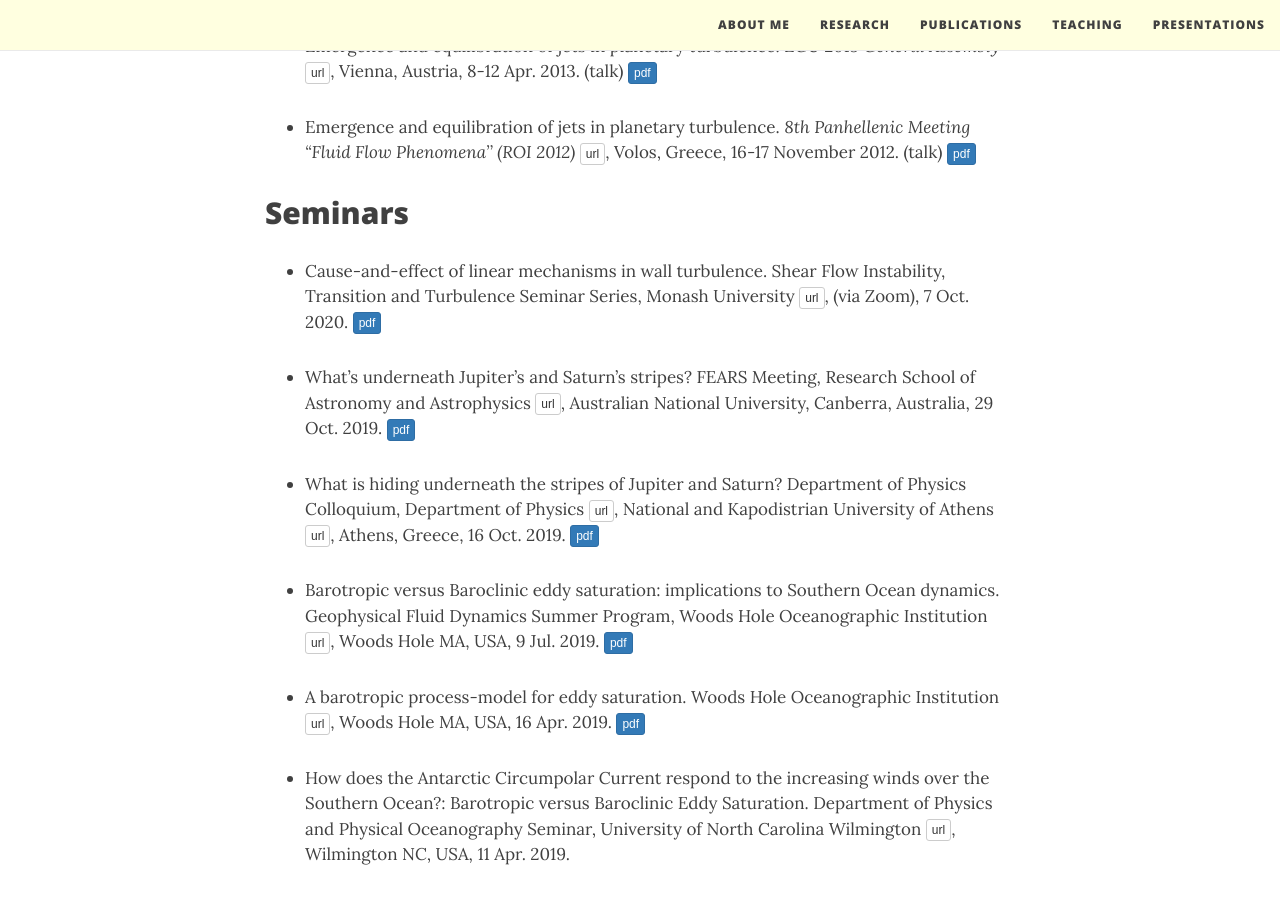
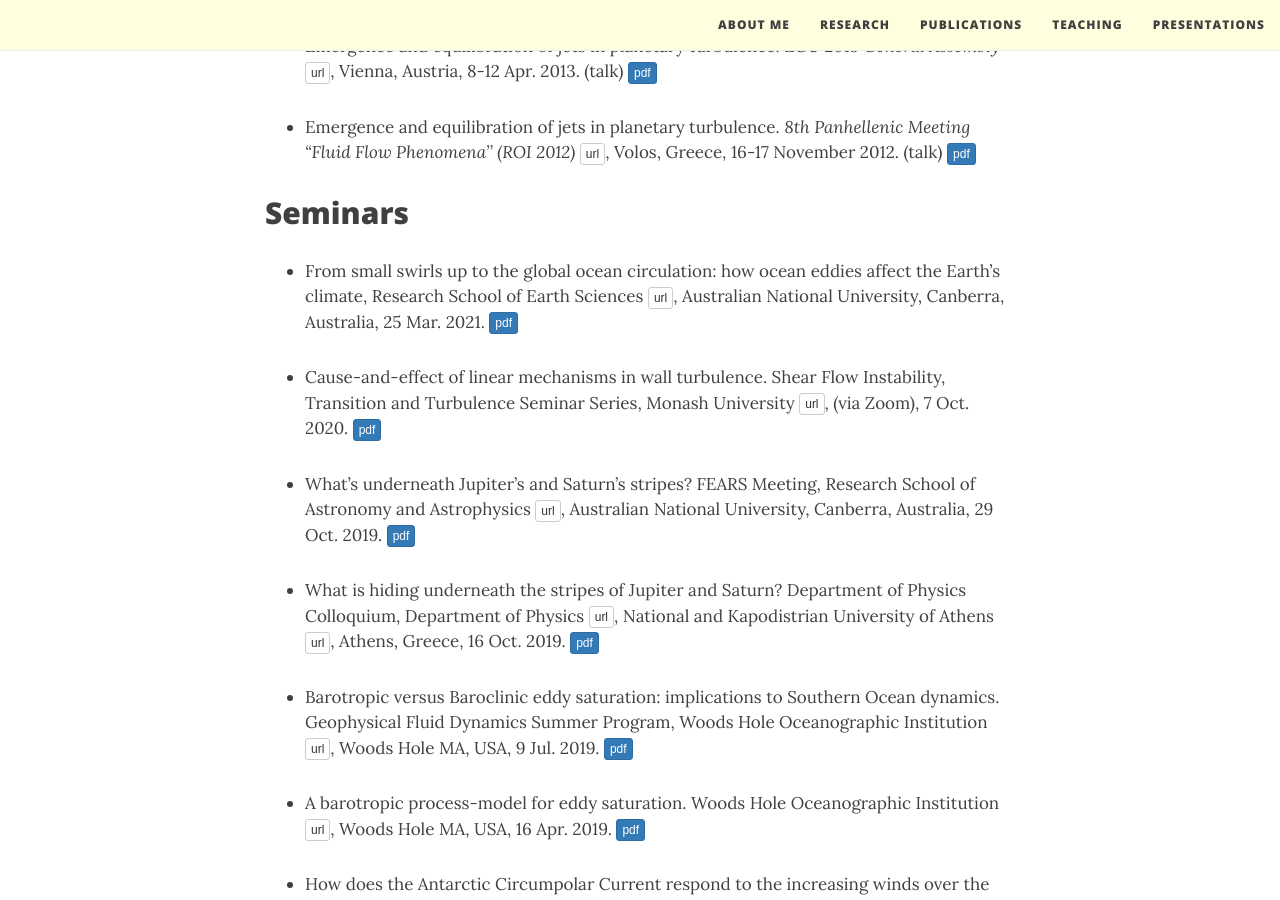
Before and after one commit to navidcy/navidcy.github.io, a Jekyll site: the page built from presentations.md, in a window 1280 px wide and 900 px high, scrolled down 1720 px. Built offline with Jekyll 4.4.1, drawn with Linux system fonts in a browser that asks for light colours; nearby versions of some CDN libraries.

Commit message:
add RSES seminar

```diff
--- a/presentations.md
+++ b/presentations.md
@@ -44,6 +44,8 @@
 
 ## Seminars
 
+- From small swirls up to the global ocean circulation: how ocean eddies affect the Earth’s climate, Research School of Earth Sciences [<span class="btn btn-default btn-xs{{end}}" style="font-family:sans-serif;">url</span>][RSES-site]{:target="_blank"}, Australian National University, Canberra, Australia, 25 Mar. 2021. [<span class="btn btn-primary btn-xs{{end}}" style="font-family:sans-serif;">pdf</span>][RSES-Mar2021]
+
 - Cause-and-effect of linear mechanisms in wall turbulence. Shear Flow Instability, Transition and Turbulence Seminar Series, Monash University [<span class="btn btn-default btn-xs{{end}}" style="font-family:sans-serif;">url</span>][Monash-site]{:target="_blank"}, (via Zoom), 7 Oct. 2020. [<span class="btn btn-primary btn-xs{{end}}" style="font-family:sans-serif;">pdf</span>][Monash_Oct2020]
 
 - What's underneath Jupiter's and  Saturn's stripes? FEARS Meeting, Research School of Astronomy and Astrophysics [<span class="btn btn-default btn-xs{{end}}" style="font-family:sans-serif;">url</span>][RSAA-site]{:target="_blank"}, Australian National University, Canberra, Australia, 29 Oct. 2019. [<span class="btn btn-primary btn-xs{{end}}" style="font-family:sans-serif;">pdf</span>][RSAA-Oct2019]
@@ -84,6 +86,7 @@
 
 - Verification of the predictions of SSST in nonlinear simulations. 2nd  Meeting of "Zonal Jets and Eddies" team, International Space Science Institute (ISSI) [<span class="btn btn-default btn-xs{{end}}" style="font-family:sans-serif;">url</span>][ISSI-site]{:target="_blank"}, Bern, Switzerland, 2-5 Apr. 2013. [<span class="btn btn-primary btn-xs{{end}}" style="font-family:sans-serif;">pdf</span>][ISSI_Apr2013]
 
+[RSES-Mar2021]: RSES-EddiesClimate_Mar2021.pdf
 [Monash_Oct2020]: Monash-ShearTurbulence-Oct2020.pdf
 [OSM_Feb2020]: OSM_Feb2020-poster.pdf
 [CLEx-Nov2019]: CLEX-SouthernOcean_Nov2019.pdf
```
Also changed, not shown: other parts of presentations.md (+1 -0 lines), 1 other file.
